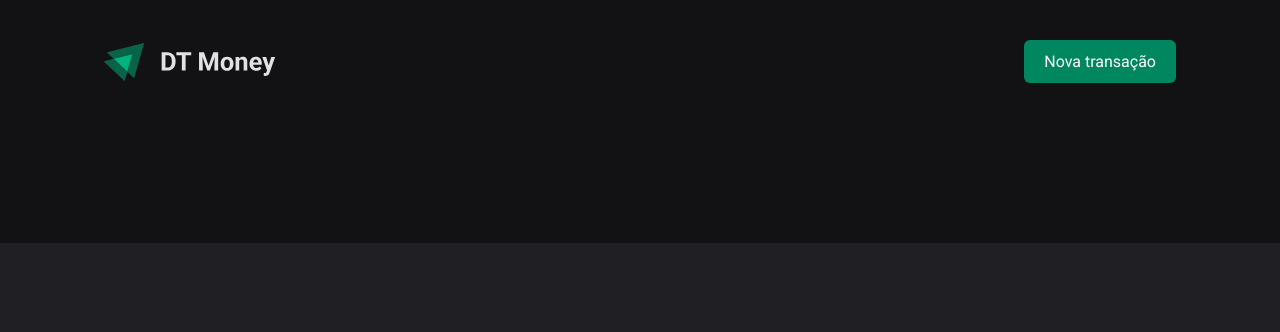
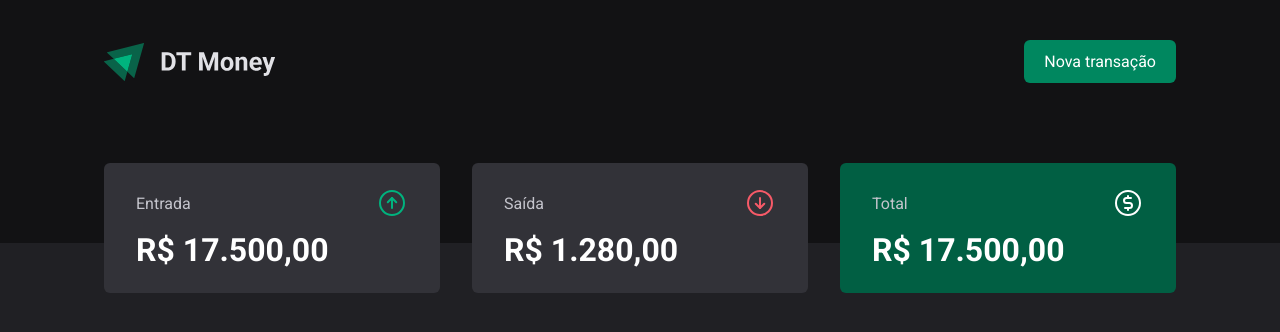
Before and after one commit to wwilliamsantana/dashboard-ig, a React (Vite) app: page / in a window 1280 px wide. Shown: the top 332 px of the page. Built offline with nearby package versions, Linux system fonts and the light colour scheme.

Commit message:
feat: Component Summary

```diff
--- a/package.json
+++ b/package.json
@@ -10,6 +10,7 @@
     "preview": "vite preview"
   },
   "dependencies": {
+    "phosphor-react": "^1.4.1",
     "react": "^18.2.0",
     "react-dom": "^18.2.0",
     "styled-components": "^6.1.8"
--- a/src/App.tsx
+++ b/src/App.tsx
@@ -1,13 +1,14 @@
 import { ThemeProvider } from 'styled-components'
 import { defaultTheme } from './styles/theme/default'
 import { GlobalTheme } from './styles/globalStyles'
-import { Header } from './components/Header'
+
+import { Transactions } from './pages/Transactions'
 
 export function App() {
   return (
     <ThemeProvider theme={defaultTheme}>
       <GlobalTheme />
-      <Header />
+      <Transactions />
     </ThemeProvider>
   )
 }
--- /dev/null
+++ b/src/components/Summary/index.tsx
@@ -0,0 +1,35 @@
+import {
+  ArrowCircleDown,
+  ArrowCircleUp,
+  CurrencyCircleDollar,
+} from 'phosphor-react'
+import { SummaryCard, SummaryContainer } from './styles'
+
+export function Summary() {
+  return (
+    <SummaryContainer>
+      <SummaryCard>
+        <header>
+          <span>Entrada</span>
+          <ArrowCircleUp size={32} color="#00B37E" />
+        </header>
+        <strong>R$ 17.500,00</strong>
+      </SummaryCard>
+
+      <SummaryCard>
+        <header>
+          <span>Saída</span>
+          <ArrowCircleDown size={32} color="#F75A68" />
+        </header>
+        <strong>R$ 1.280,00</strong>
+      </SummaryCard>
+      <SummaryCard variant="green">
+        <header>
+          <span>Total</span>
+          <CurrencyCircleDollar size={32} color="#FFF" />
+        </header>
+        <strong>R$ 17.500,00</strong>
+      </SummaryCard>
+    </SummaryContainer>
+  )
+}
--- /dev/null
+++ b/src/components/Summary/styles.ts
@@ -0,0 +1,45 @@
+import styled, { css } from 'styled-components'
+
+export const SummaryContainer = styled.div`
+  max-width: 1120px;
+  width: 100%;
+  margin: 0 auto;
+  padding: 0 1.5rem;
+
+  display: grid;
+  grid-template-columns: repeat(3, 1fr);
+  gap: 2rem;
+
+  margin-top: -5rem;
+`
+
+interface SummaryCardProps {
+  variant?: 'green'
+}
+
+export const SummaryCard = styled.div<SummaryCardProps>`
+  background-color: ${(props) => props.theme.gray600};
+  color: ${(props) => props.theme.gray300};
+  border-radius: 6px;
+  padding: 1.5rem 2rem;
+
+  header {
+    display: flex;
+    align-items: center;
+    justify-content: space-between;
+  }
+
+  strong {
+    display: block;
+    margin-top: 0.75rem;
+    font-size: 2rem;
+    font-weight: bold;
+    color: ${(props) => props.theme.white};
+  }
+
+  ${(props) =>
+    props.variant === 'green' &&
+    css`
+      background-color: ${props.theme.green700};
+    `}
+`
--- a/src/pages/Transactions/index.tsx
+++ b/src/pages/Transactions/index.tsx
@@ -1,3 +1,11 @@
+import { Header } from '../../components/Header'
+import { Summary } from '../../components/Summary'
+
 export function Transactions() {
-  return <div></div>
+  return (
+    <div>
+      <Header />
+      <Summary />
+    </div>
+  )
 }
```
Also changed, not shown: 1 other file (tests, documents, lock files or other folders).
